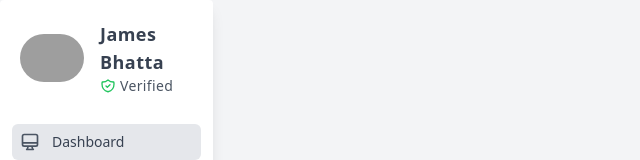
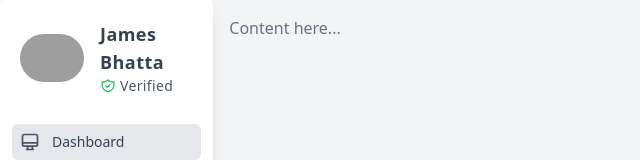
Before and after one commit to beamuu/jobdle-frontend, a Next.js app: page / in a window 1280 px wide. Shown: the top 160 px of the page, without its empty margins (0-640 px from the left). Built offline with nearby package versions, Linux system fonts and the light colour scheme; grey boxes are pictures that could not be loaded.

Commit message:
test webhook

```diff
--- a/pages/index.tsx
+++ b/pages/index.tsx
@@ -1,12 +1,15 @@
-import type { NextPage } from 'next'
-import Navbar from '../components/navbar'
+import type { NextPage } from "next";
+import Navbar from "../components/navbar";
 
 const Home: NextPage = () => {
   return (
     <div className="flex flex-wrap bg-gray-100 w-full h-screen">
-      <Navbar/>
+      <Navbar />
+      <div className="w-9/12">
+        <div className="p-4 text-gray-500">Content here...</div>
+      </div>
     </div>
-  )
-}
+  );
+};
 
-export default Home
+export default Home;
```
